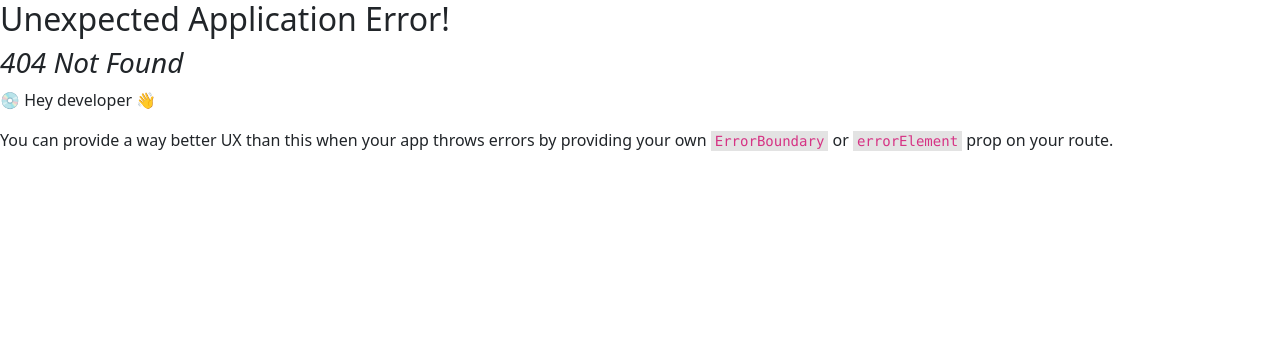
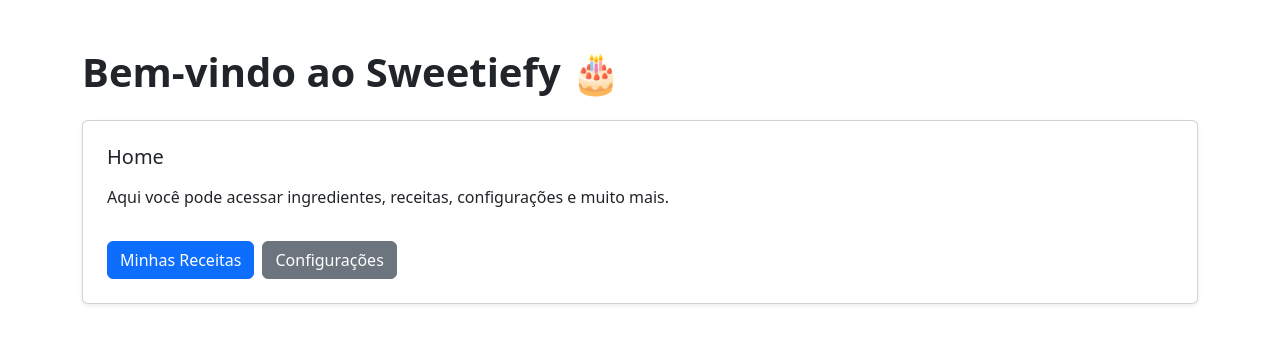
Before and after one commit to viitotito/sweetiefy, a React (Vite) app: page /home in a window 1280 px wide. Before the commit this address had no page. Shown: the top 344 px of the page. Built offline with nearby package versions, Linux system fonts and the light colour scheme.

Commit message:
criado PrivateRoute para rotas privadas

```diff
--- /dev/null
+++ b/src/auth/PrivateRoute.jsx
@@ -0,0 +1,24 @@
+import { Navigate } from "react-router-dom";
+import { useAuth } from "./useAuth";
+
+const PrivateRoute = ({ children }) => {
+    const { user, authLoading } = useAuth();
+
+    if (authLoading) {
+        return (
+            <div className="d-flex justify-content-center align-items-center min-vh-100">
+                <div className="spinner-border" role="status">
+                    <span className="visually-hidden">Carregando...</span>
+                </div>
+            </div>
+        );
+    }
+
+    if (!user) {
+        return <Navigate to="/usuarios/login" replace />;
+    }
+
+    return children;
+};
+
+export default PrivateRoute;
--- /dev/null
+++ b/src/pages/home/home.jsx
@@ -0,0 +1,19 @@
+const Home = () => {
+    return (
+        <div className="container py-5">
+            <h1 className="fw-bold mb-4">Bem-vindo ao Sweetiefy 🎂</h1>
+
+            <div className="card p-4 shadow-sm">
+                <h5 className="mb-3">Home</h5>
+                <p>Aqui você pode acessar ingredientes, receitas, configurações e muito mais.</p>
+
+                <div className="mt-3">
+                    <button className="btn btn-primary me-2">Minhas Receitas</button>
+                    <button className="btn btn-secondary">Configurações</button>
+                </div>
+            </div>
+        </div>
+    );
+};
+
+export default Home;
```
Also changed, not shown: src/main.jsx (+6 -1 lines).
